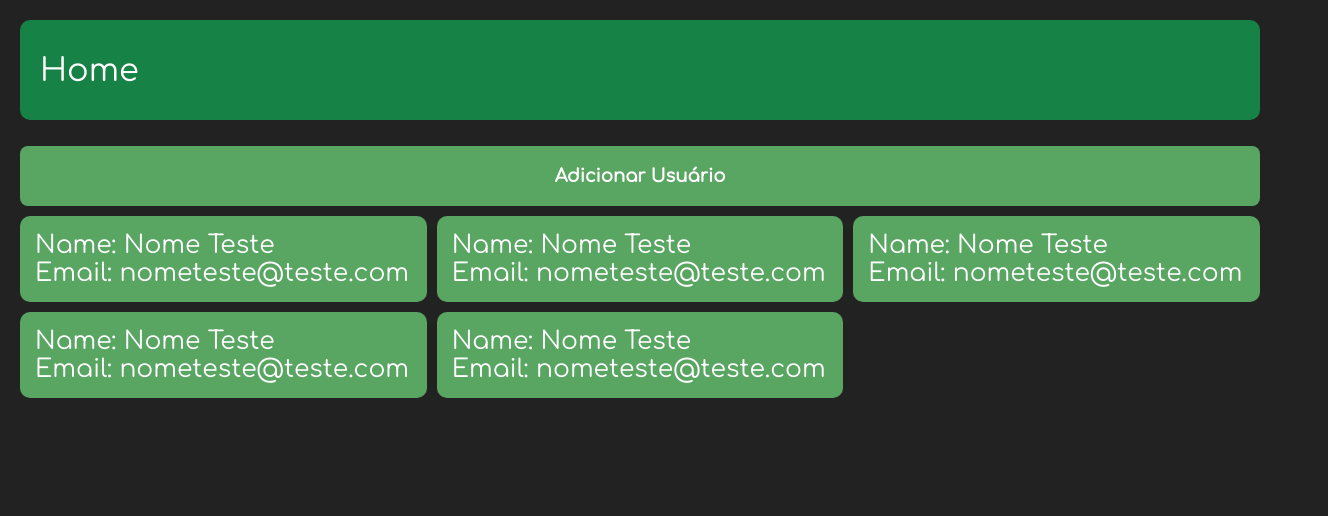
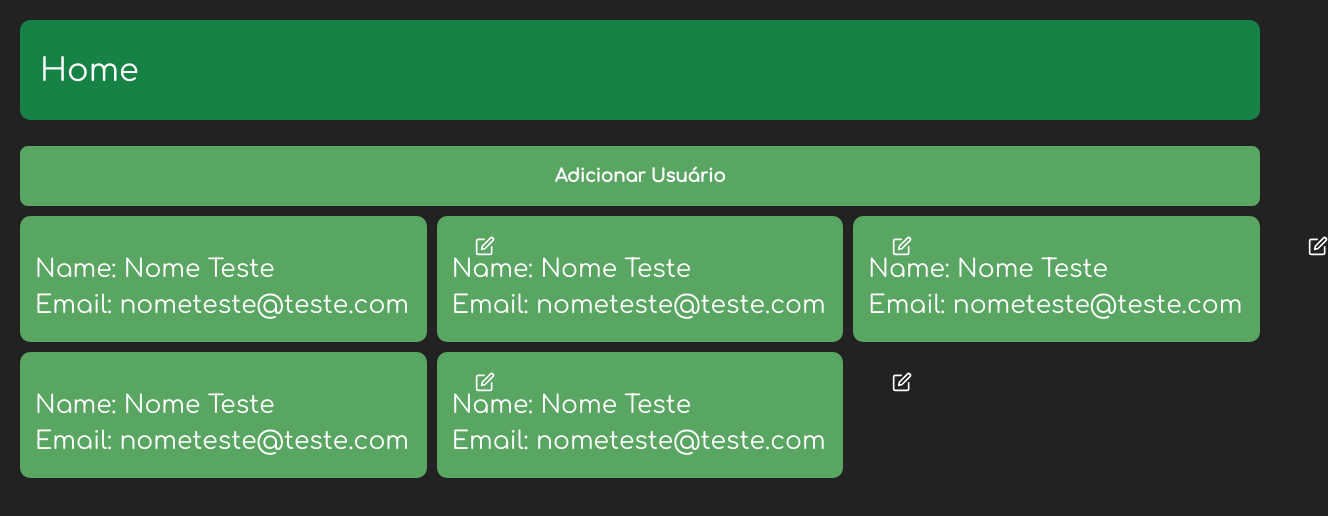
Before and after one commit to hique023/dashrcadmin, a React (Create React App) app: page /home in a window 1280 px wide. Shown: the top 516 px of the page, 1328 px wide, since content can reach past the window. Built offline with nearby package versions, Linux system fonts and the light colour scheme.

Commit message:
Inserido botão para edição de usuário

```diff
--- a/src/components/User/index.js
+++ b/src/components/User/index.js
@@ -1,13 +1,27 @@
 // Global
 import React from "react";
+import { Link, useNavigate } from "react-router-dom";
 
 // Styles
 import "./styles.css";
+import { FiEdit } from "react-icons/fi";
 
 export default function User() {
+  const navigate = useNavigate();
+
+  function editUser(e) {
+    e.preventDefault();
+    navigate("/edituser");
+  }
+
   return (
     <div className="UserContainer">
       <div className="UserContent">
+        <form onSubmit={editUser}>
+          <button className="editUser" type="submit">
+            <FiEdit size={20} color="var(--edit)" />
+          </button>
+        </form>
         <h1>Name: Nome Teste</h1>
         <h1>Email: nometeste@teste.com</h1>
       </div>
--- a/src/components/User/styles.css
+++ b/src/components/User/styles.css
@@ -6,4 +6,14 @@
 
 .UserContainer .UserContent h1 {
   font-size: 25px;
+  margin-bottom: 8px;
 }
+
+.UserContainer .UserContent .editUser {
+  position: relative;
+  right: -440px;
+  top: 5px;
+  background: transparent;
+  border: 0;
+  font-size: 0px;
+}
--- /dev/null
+++ b/src/pages/EditUser/index.js
@@ -0,0 +1,18 @@
+// Global
+import React from "react";
+import TopBar from "../../components/TopBar";
+
+// Styles
+import "./styles.css";
+
+export default function EditUser() {
+  return (
+    <div className="editUserContainer">
+      <TopBar name="Edit User" />
+      <div className="editUserContent">
+        <h1>Edit user</h1>
+        <h1>Edit user</h1>
+      </div>
+    </div>
+  );
+}
--- /dev/null
+++ b/src/pages/EditUser/styles.css
@@ -0,0 +1,10 @@
+.editUserContainer {
+  width: 100vw;
+  height: 100vh;
+
+  padding: 20px;
+
+  display: column;
+  justify-content: center;
+  align-items: center;
+}
--- a/src/routes.js
+++ b/src/routes.js
@@ -2,8 +2,9 @@ import { BrowserRouter, Routes, Route } from "react-router-dom";
 
 import Login from "./pages/Login";
 import Home from "./pages/Home";
+import AddUser from "./pages/AddUser";
+import EditUser from "./pages/EditUser";
 import NotFound from "./pages/NotFound";
-import AddUser from "./pages/AddUser";
 
 export default function Routers() {
   return (
@@ -12,6 +13,7 @@ export default function Routers() {
         <Route exact path="/" element={<Login />} />
         <Route exact path="/home" element={<Home />} />
         <Route exact path="/adduser" element={<AddUser />} />
+        <Route exact path="/edituser" element={<EditUser />} />
         <Route path="*" element={<NotFound />} />
       </Routes>
     </BrowserRouter>
```
